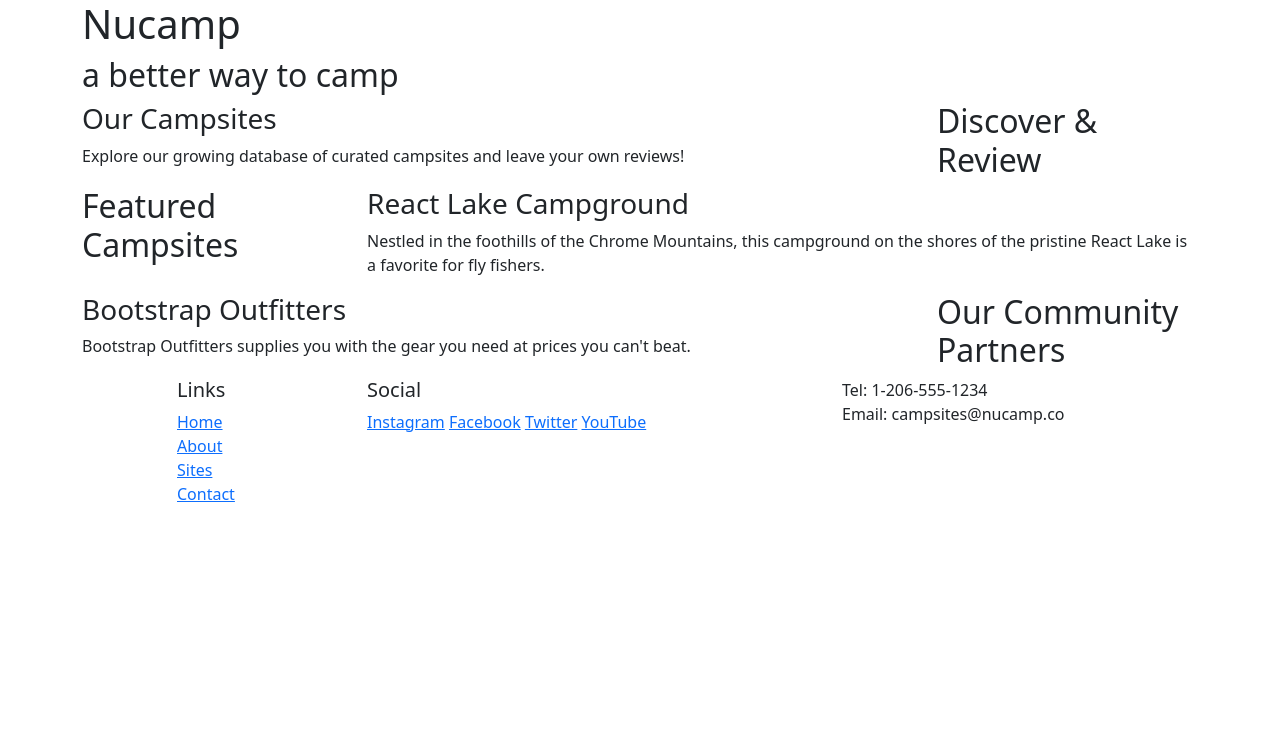
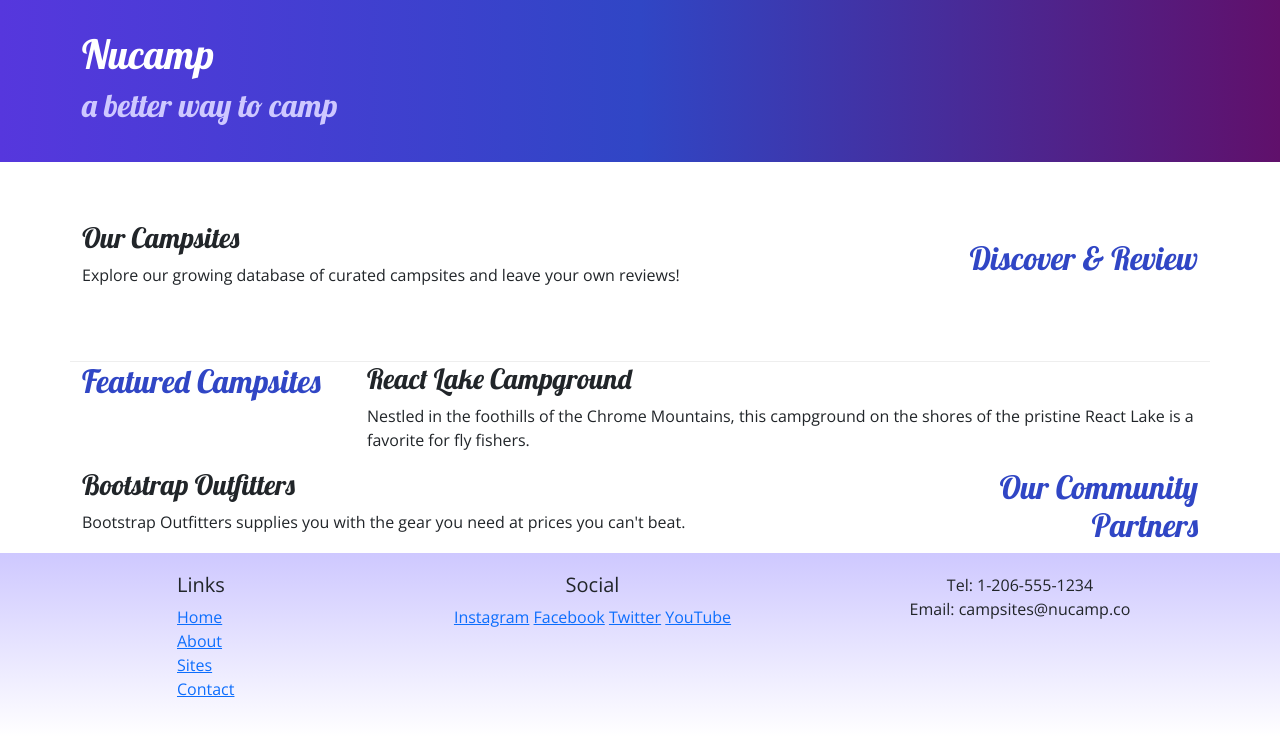
Before and after one commit to ptru2002/nucampsite, a plain HTML site: page index.html in a window 1280 px wide. Drawn offline with nearby package versions, Linux system fonts and the light colour scheme.

Commit message:
Adding Custom Styles

```diff
--- /dev/null
+++ b/css/styles.css
@@ -0,0 +1,32 @@
+body {
+    font-family: "Open Sans", sans-serif;
+}
+
+h1, h2, h3 {
+   font-family: "Lobster", cursive;
+}
+
+h2 {
+   color: #3046C5;
+}
+
+header {
+    padding: 30px;
+    background-image: linear-gradient(to right, #5637DD, #3046C5, #60106B);
+    color: white;
+}
+
+header h2 {
+    color: #CEC8FF;
+}
+
+footer {
+    background-image:linear-gradient(#CEC8FF,white);
+    padding: 20px 0;
+}
+
+.row-content {
+    padding: 50px 0;
+    border-bottom: 1px ridge;
+    min-height: 200px;
+}
--- a/index.html
+++ b/index.html
@@ -9,6 +9,9 @@
     <!-- Bootstrap CSS -->
     <link href="https://cdn.jsdelivr.net/npm/bootstrap@5.2.3/dist/css/bootstrap.min.css" rel="stylesheet" integrity="sha384-rbsA2VBKQhggwzxH7pPCaAqO46MgnOM80zW1RWuH61DGLwZJEdK2Kadq2F9CUG65" crossorigin="anonymous"/>
 
+    <!-- Additional CSS must be placed after Bootstrap CSS -->
+    <link rel="stylesheet" href="https://fonts.googleapis.com/css?family=Lobster|Open+Sans" />
+    <link rel="stylesheet" href="css/styles.css" />
     <title>Nucamp: A Better Way To Camp</title>
 </head>
 
@@ -26,14 +29,14 @@
         </div>
     </header>
 
-    <!-- main section -->
+
     <!-- main content -->
     <main class="container">
 
     	<!-- discover section -->
-        <section class="row">
+        <section class="row row-content align-items-center">
             <div class="col-sm-4 col-md-3 order-sm-last">
-                <h2>Discover & Review</h2>
+                <h2 class="text-sm-end">Discover & Review</h2>
             </div>
             <div class="col">
                 <h3>Our Campsites</h3>
@@ -55,7 +58,7 @@
 		<!-- partner section -->
         <section class="row">
             <div class="col-sm-4 col-md-3 order-sm-last">
-                <h2>Our Community Partners</h2>
+                <h2 class="text-sm-end">Our Community Partners</h2>
             </div>
             <div class="col">
                 <h3>Bootstrap Outfitters</h3>
@@ -78,14 +81,14 @@
                         <li><a href="#">Contact</a></li>
                     </ul>
                 </div>
-                <div class="col-6 col-sm-5">
+                <div class="col-6 col-sm-5 text-center">
                     <h5>Social</h5>
                     <a href="http://instagram.com/">Instagram</a>
                     <a href="http://facebook.com/">Facebook</a>
                     <a href="http://twitter.com/">Twitter</a>
                     <a href="http://youtube.com/">YouTube</a>
                 </div>
-                <div class="col-sm-4">
+                <div class="col-sm-4 text-center">
                     Tel: 1-206-555-1234<br />
                     Email: campsites@nucamp.co
                 </div>
```
